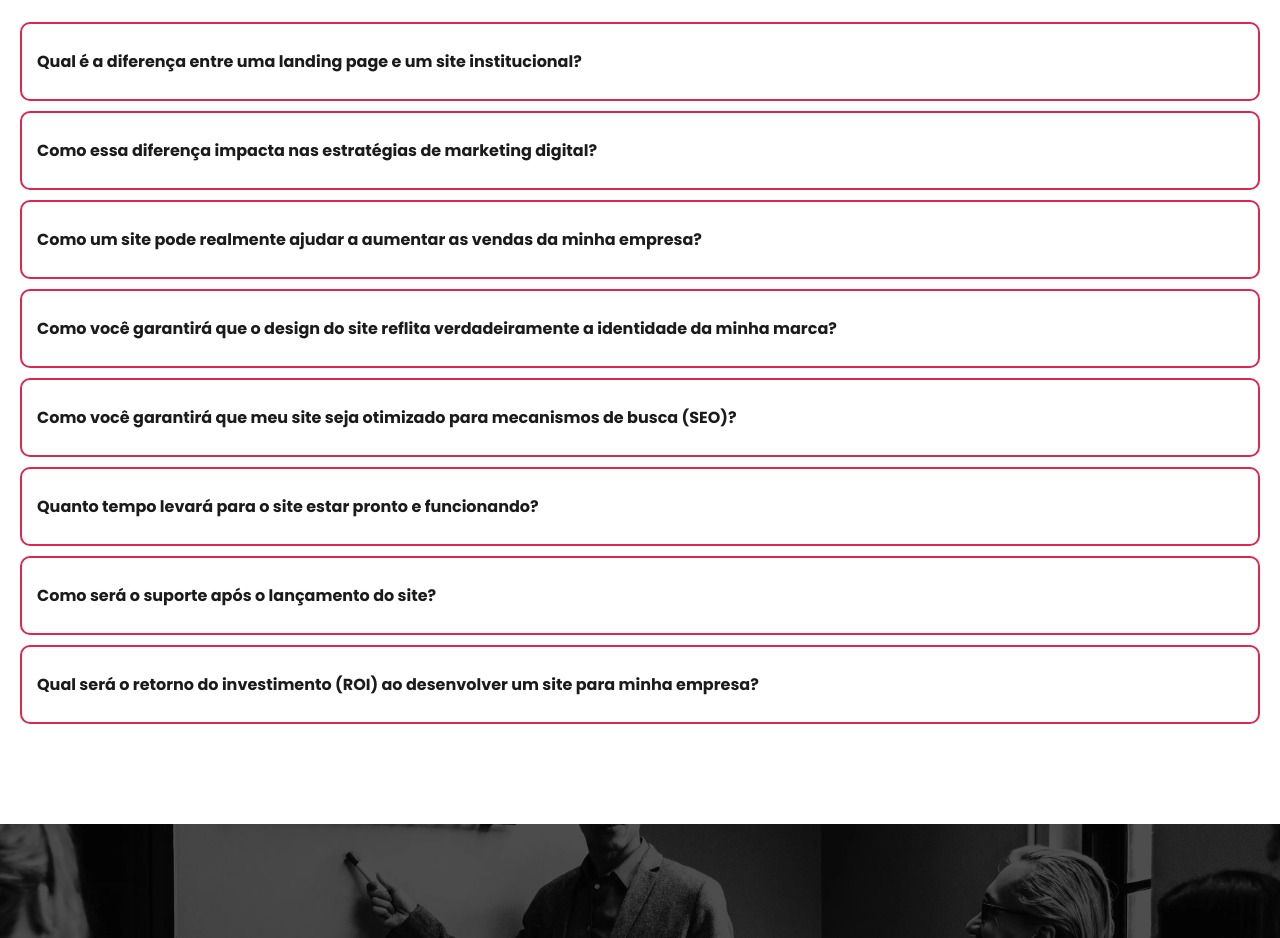
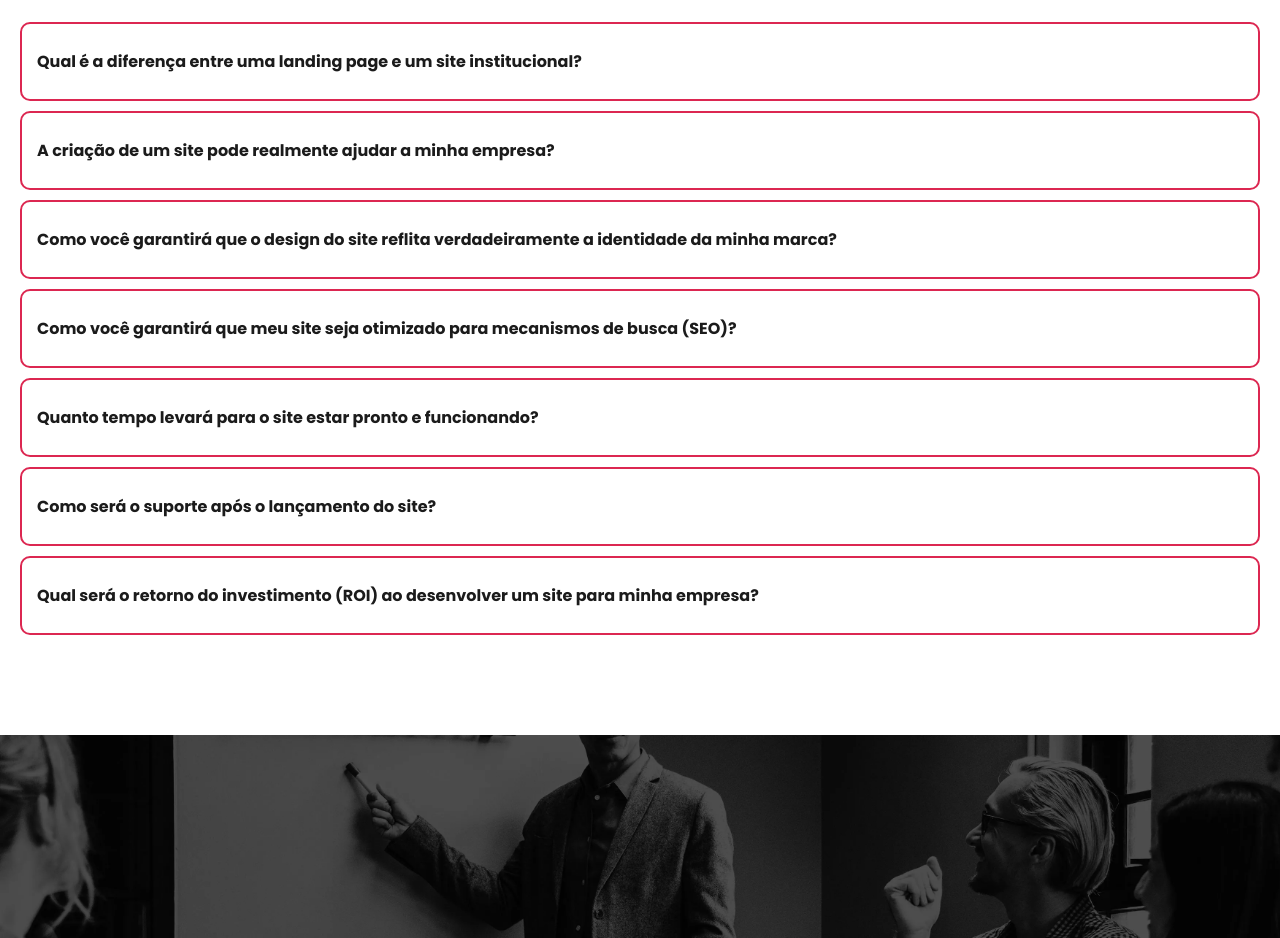
Before and after one commit to Joaovitorcgds/LandingPageServices, a React (Vite) app: page / in a window 1280 px wide. Shown: the part 3080-4018 px from the top of the page. Built offline with nearby package versions, Linux system fonts and the light colour scheme; a web font is replaced by a local one.

Commit message:
update doubts info

```diff
--- a/src/components/Doubts/index.jsx
+++ b/src/components/Doubts/index.jsx
@@ -43,11 +43,7 @@ export function Doubts(){
       answer: "Uma landing page é uma página da web focada em uma oferta específica, como um produto, serviço ou promoção. Ela tem um objetivo claro, como capturar leads ou incentivar ações específicas dos visitantes, como preencher um formulário ou fazer uma compra. Por outro lado, um site institucional é mais abrangente, apresentando informações sobre a empresa, seus produtos/serviços, histórico, equipe, entre outros detalhes para apresentar a empresa de forma geral."
     },
     {
-      question: "Como essa diferença impacta nas estratégias de marketing digital?",
-      answer: "Para estratégias de marketing digital, a landing page é ideal para campanhas de publicidade online, e-mail marketing ou eventos específicos, pois direciona os visitantes para uma ação específica, aumentando as taxas de conversão. Já o site institucional é crucial para estabelecer a credibilidade da marca, fornecer informações detalhadas aos clientes em potencial e consolidar a presença online da empresa, contribuindo para a construção de relacionamentos a longo prazo."
-    },
-    {
-      question: "Como um site pode realmente ajudar a aumentar as vendas da minha empresa?",
+      question: "A criação de um site pode realmente ajudar a minha empresa?",
       answer: "Um site não é apenas uma presença online, é sua vitrine digital para o mundo. Com um design atrativo e funcionalidades estratégicas, podemos atrair mais clientes, gerar leads qualificados e facilitar o processo de compra. Isso resulta em um aumento significativo nas vendas e nas receitas da sua empresa, transformando visitantes em clientes satisfeitos."
     },
     {
@@ -67,7 +63,7 @@ export function Doubts(){
     },
     {
       question: "Qual será o retorno do investimento (ROI) ao desenvolver um site para minha empresa?",
-      answer: "Nossos projetos são focados em resultados mensuráveis. Com um site bem projetado, otimizado e alinhado com sua estratégia de negócios, você pode esperar um retorno substancial sobre o investimento. Aumento nas vendas, redução de custos operacionais e maior visibilidade da marca são apenas alguns dos benefícios que contribuem para um ROI positivo e sustentável.."
+      answer: "Nossos projetos são focados em resultados mensuráveis. Com um site bem projetado, otimizado e alinhado com sua estratégia de negócios, você pode esperar um retorno substancial sobre o investimento. Aumento nas vendas, redução de custos operacionais e maior visibilidade da marca são apenas alguns dos benefícios que contribuem para um ROI positivo e sustentável."
     }
   ]
 
@@ -85,7 +81,13 @@ export function Doubts(){
             <ButtonToggleFAQ onclick={() => toggleFAQ(i)} key={i}
             className={`btnFAQ ${i}`}>
               <span className="questionFAQ">{doubt.question}</span>
-              <span className={` answerFAQ `}>{doubt.answer}</span>
+              <span className="answerFAQ">
+                {doubt.answer + " Para mais informação "}
+                <a href="https://api.whatsapp.com/send?phone=5521975875130&text=Quero%20dar%20o%20primeiro%20passo%20para%20construir%20a%20identidade%20digital%20da%20minha%20empresa."
+                target="_blank" aria-label="Botão saiba mais">
+                  clique aqui.
+                </a>
+               </span>
             </ButtonToggleFAQ>
           )
         })}
--- a/src/components/Doubts/style.js
+++ b/src/components/Doubts/style.js
@@ -62,6 +62,10 @@ export const ContainerDoubts = styled.div`
       height: 0;
       display: none;
       transition: all ease-in-out .5s;
+
+      > a{
+        color: #1b1b1b;
+      }
     }
 
     div .expanded{
--- a/src/components/Header/index.jsx
+++ b/src/components/Header/index.jsx
@@ -80,7 +80,7 @@ export function Header(){
         </nav>
 
         <a href="https://api.whatsapp.com/send?phone=5521975875130&text=Quero%20dar%20o%20primeiro%20passo%20para%20construir%20a%20identidade%20digital%20da%20minha%20empresa."
-        target="_blank" className="btnHeader" aria-label="Butão para Solicitar Orçamento">Solicitar Orçamento</a>
+        target="_blank" className="btnHeader" aria-label="Botão para Solicitar Orçamento">Solicitar Orçamento</a>
       </HeaderContainer>
     </>
   )
```
